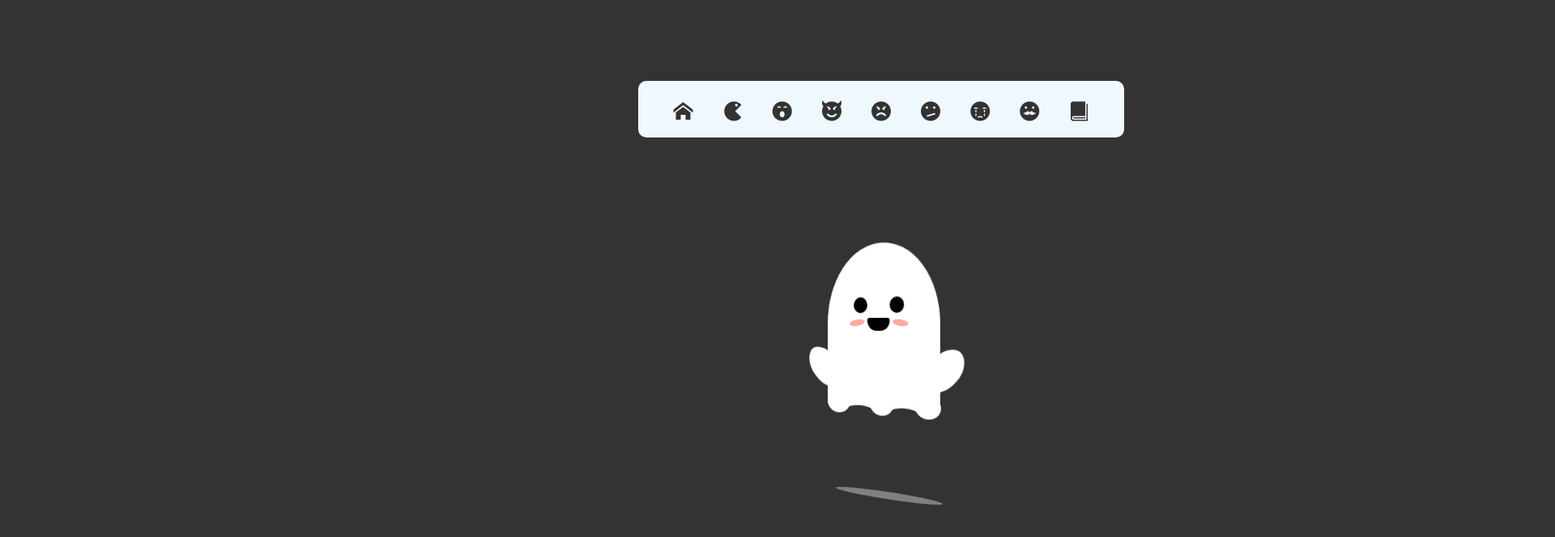
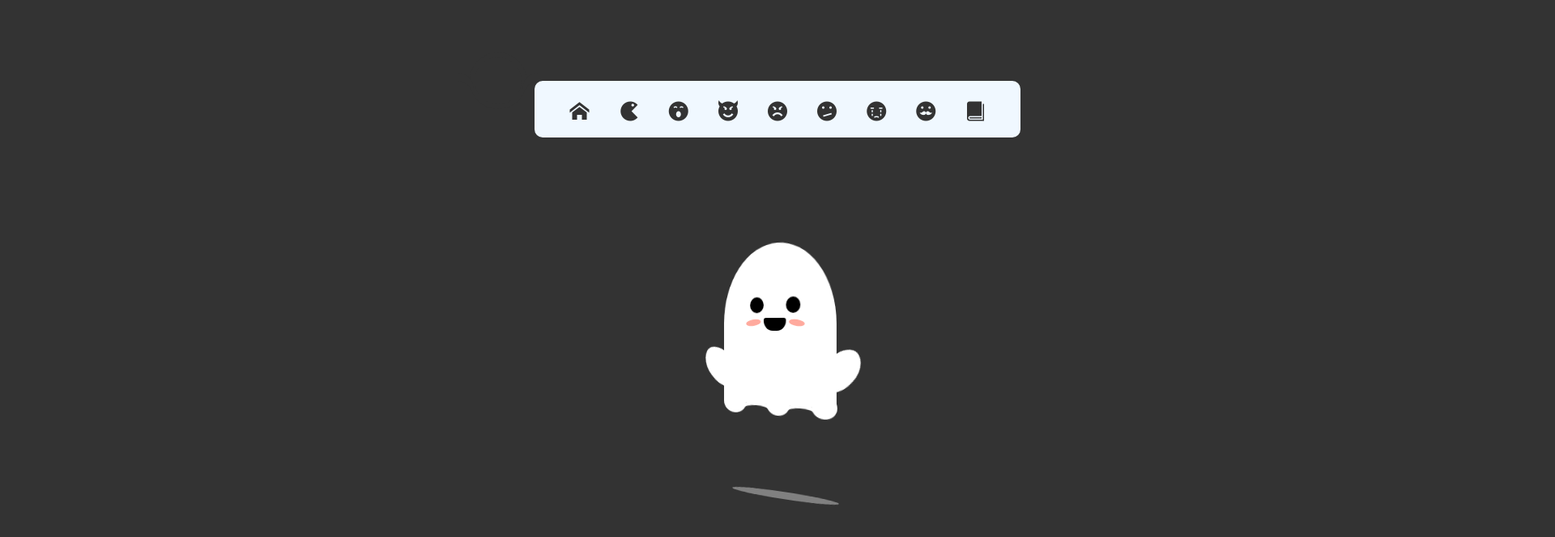
Before and after one commit to LittlPenguin/Little-Ghost, a plain HTML site: page index.html in a window 1280 px wide. Shown: the top 664 px of the page at 81% size, 1920 px wide, since content can reach past the window. Drawn offline with Linux system fonts and the light colour scheme; files whose address does not match are found by name.

Commit message:
Update style.css

```diff
--- a/css/style.css
+++ b/css/style.css
@@ -29,7 +29,7 @@ body {
     justify-content: center;
     align-items: center;
     height: 100vh;
-    width: 170%;
+    width: 1920px;
     background-color: #333;
     perspective: 800px;
     transform-style: preserve-3d;
```
